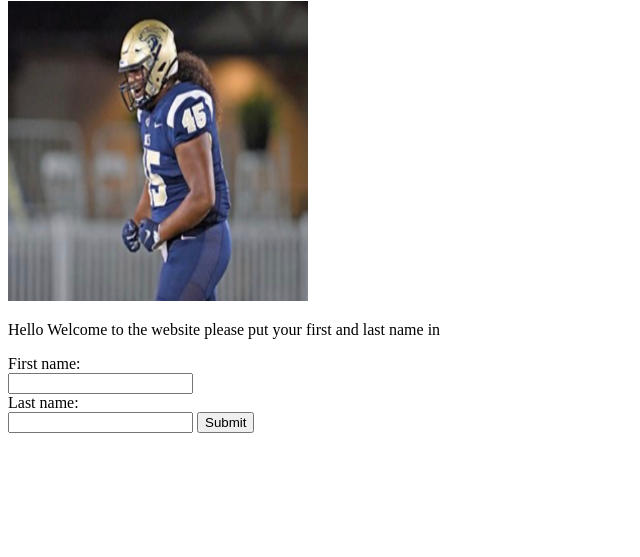
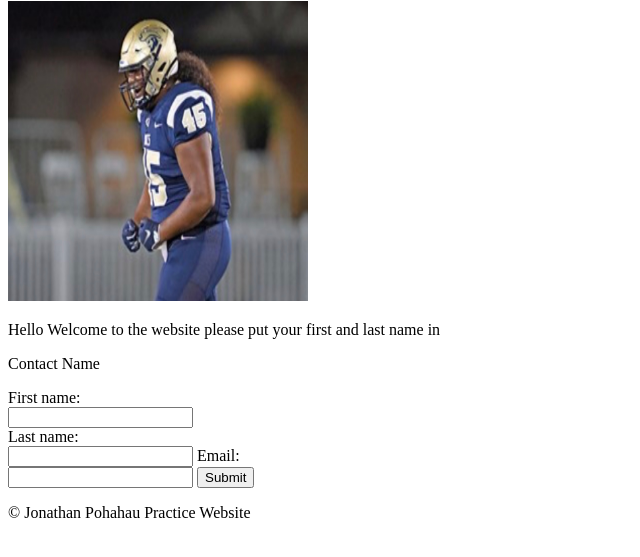
Before and after one commit to j-pohahau5/mini-project, a plain HTML site: page index.html in a window 1280 px wide. Shown: the part 149-706 px from the top of the page, without its empty margins (0-640 px from the left). Drawn offline with Linux system fonts and the light colour scheme.

Commit message:
updated index.html

```diff
--- a/index.html
+++ b/index.html
@@ -24,17 +24,23 @@
     <p>Hello Welcome to the website please put your first and last name in</p>
     <!-- Jasimine pointed out W3 schools had this format so i decided to grab it for consolidate time. Thank you Jasmine!!!-->
     <form>
+        <div>
+            <p>Contact Name</p>
         <label for="fname">First name:</label><br>
         <input type="text" id="fname" name="fname"><br>
         <label for="lname">Last name:</label><br>
         <input type="text" id="lname" name="lname">
+        <label for="email">Email:</label><br>
+        <input type="text" id="email" name="email">
         <input type="submit">
+    </div>
       </form>
       <!--This will be my own work from here on out-->
 
    </section>
     <footer>
-
+        <!--added footer text-->
+        <p>&copy; Jonathan Pohahau Practice Website</p>
     </footer>
 
 </body>
```
